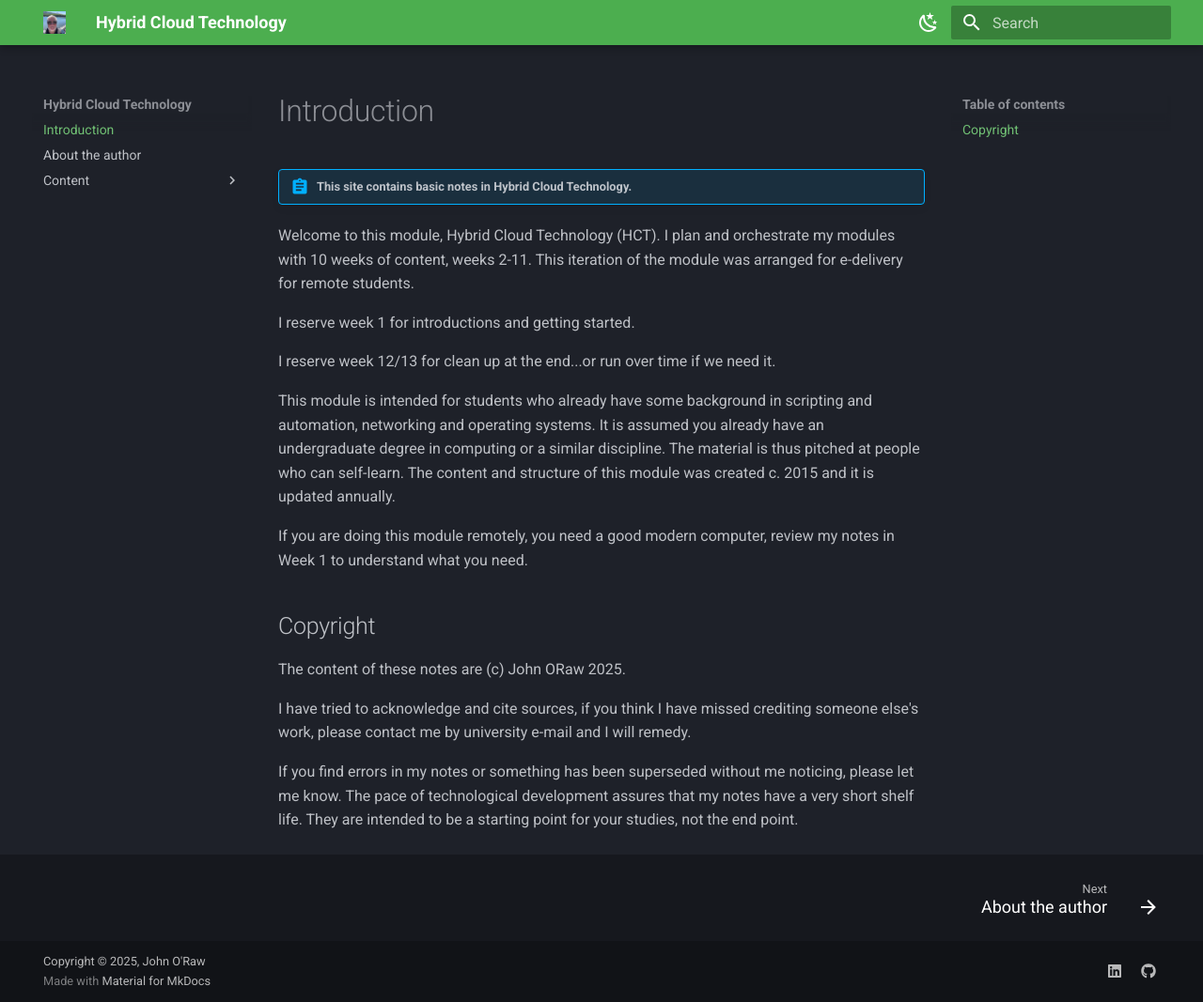
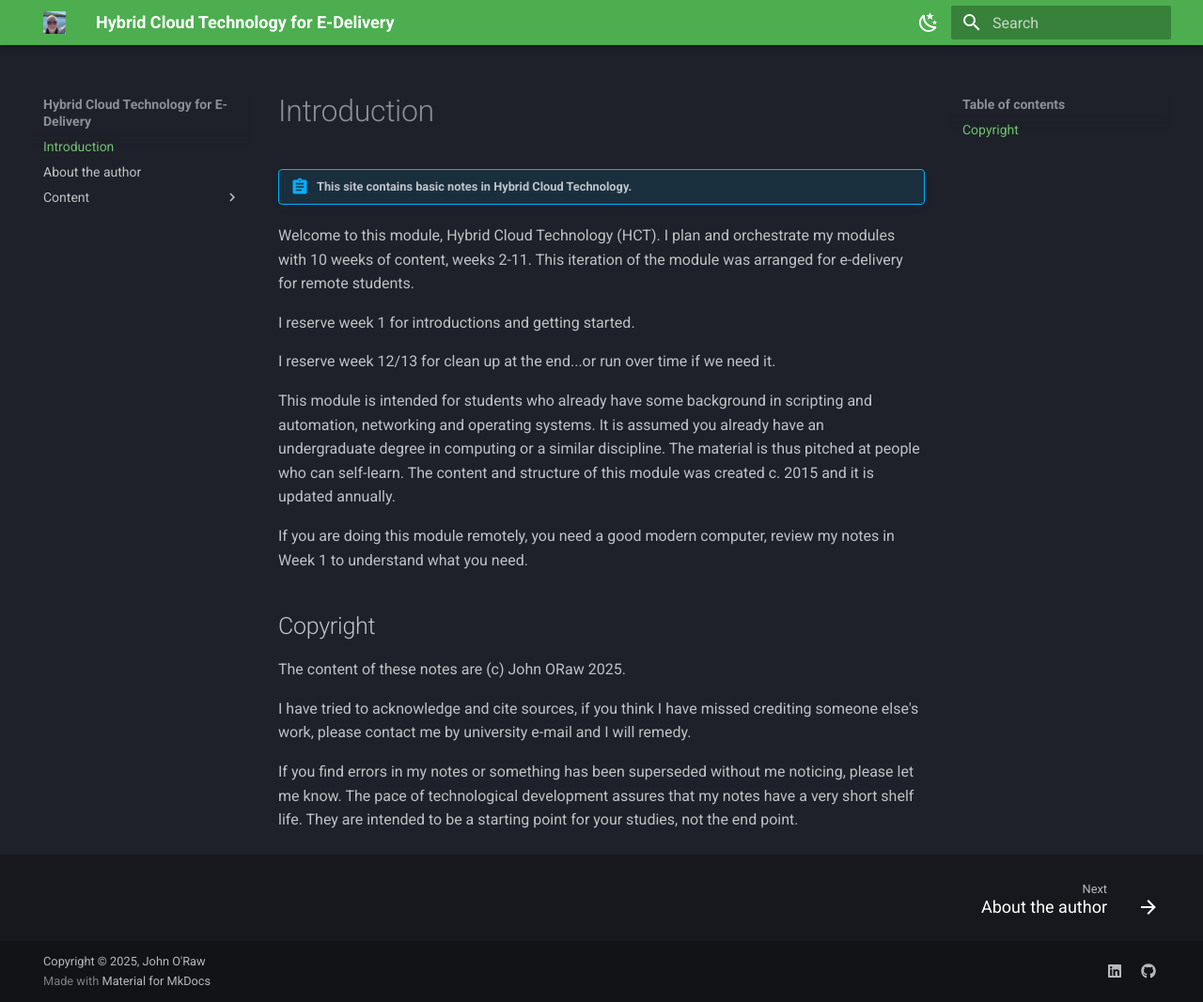
Before and after one commit to JOR-Donegal/PGDip-HCT, an MkDocs documentation site: the page built from docs/index.md, in a window 1280 px wide and 1067 px high. Shown: the whole window at 94% size. Built offline with MkDocs 1.6.1 and Material for MkDocs 9.7.7, drawn with Linux system fonts in a browser that asks for light colours.

Commit message:
Update site name for E-Delivery

```diff
--- a/mkdocs.yml
+++ b/mkdocs.yml
@@ -1,4 +1,4 @@
-site_name: Hybrid Cloud Technology
+site_name: Hybrid Cloud Technology for E-Delivery
 site_url: https://example.com
 theme:
   name: material
```
